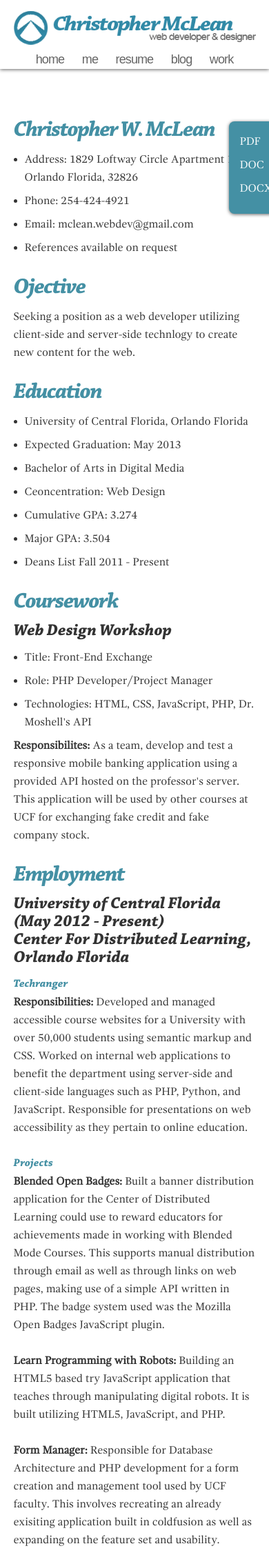
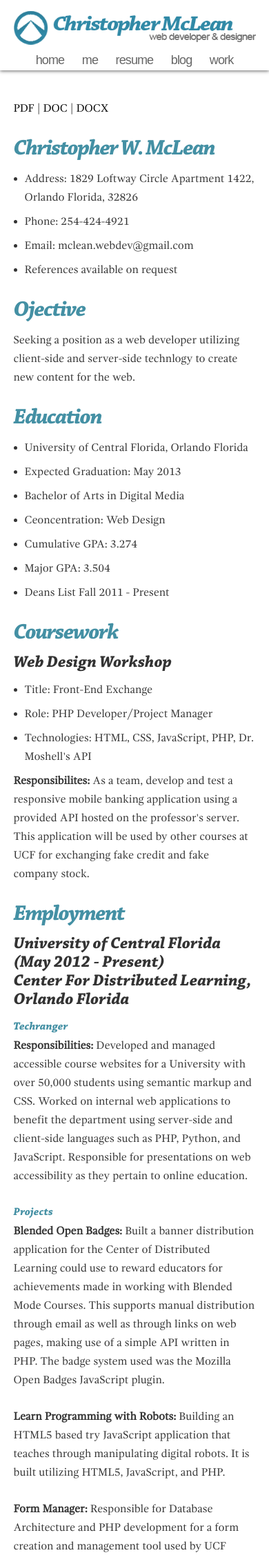
Before and after one commit to havok2905/Portfolio, a PHP site: page /resume.php in a window 390 px wide. Shown: the top 2255 px of the page at 69% size. Run offline with PHP 8.4, Linux system fonts and the light colour scheme.

Commit message:
removed padded list class. Did not work well with responsive layout

```diff
--- a/css/main.css
+++ b/css/main.css
@@ -25,7 +25,7 @@ body{
 	width: 100%;
 	color:#333;
 	font-family: Gandhi;
-	line-height: 1.625em;
+	line-height: 1.6875em;
 }
 body *:focus{outline: none;}
 
@@ -161,26 +161,12 @@ ul.nav a:hover{color: #DDDDDD;}
 
 .inlinelist li{display: inline;}
 
-.floatinglist{
-	background-color: #4490A4;
-	padding: 1em;
-	border-radius: 0.5em;
-	position: fixed;
-	left: 85%;
-	box-shadow: #666 0px 1px 5px;
-}
-.floatinglist li a{
-	color: #FFFFFF;
-	font-family: Gandhi;
-}
-.floatinglist li a:hover{text-decoration: underline;}
-
 .footertext{color:#FAFAFA;}
 .footertext a{color:#FAFAFA;}
 
 p{
 	margin-bottom: 1.625em;
-	max-width:42.813em;
+	max-width:50em;
 }
 
 strong{font-weight: bold;}
--- a/resume.php
+++ b/resume.php
@@ -6,9 +6,9 @@
 ?>
 
 <div>
-	<ul class="floatinglist">
-		<li><a href="">PDF</a></li>
-		<li><a href="">DOC</a></li>
+	<ul class="inlinelist">
+		<li><a href="">PDF</a> | </li>
+		<li><a href="">DOC</a> | </li>
 		<li><a href="">DOCX</a></li>
 	</ul>
 	<h2>Christopher W. McLean</h2>
```
